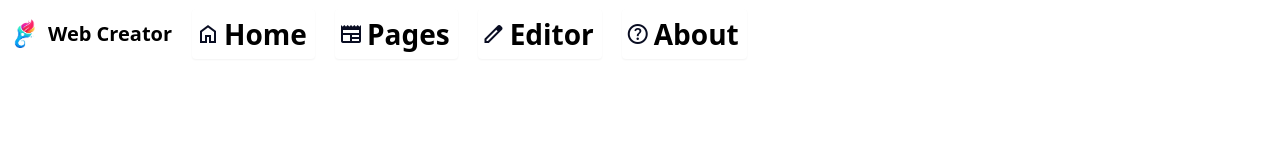
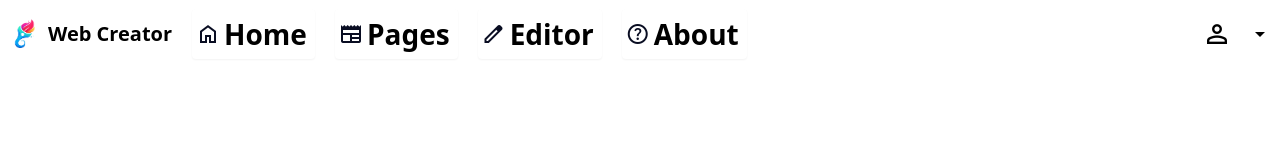
Before and after one commit to tfgsergiogonzalezmartinez/tfg_frontend, an Angular app: page /main in a window 1280 px wide. Shown: the top 160 px of the page. Built offline with nearby package versions, Linux system fonts and the light colour scheme; sample sign-in values are in the browser's storage.

Commit message:
Adiccion de el avatar de usuario y su dropdown

```diff
--- a/src/app/Components/Header/Header.component.html
+++ b/src/app/Components/Header/Header.component.html
@@ -11,6 +11,8 @@
         }
       </div>
     </div>
+
+    <app-UserProfileDropdown></app-UserProfileDropdown>
   </div>
 
 </header>
--- /dev/null
+++ b/src/app/Components/UserProfileDropdown/UserProfileDropdown.component.html
@@ -0,0 +1,32 @@
+<div class="flex bg-background flex-row flex-nowrap gap-2 mx-2 cursor-pointer relative" (click)="toggle_userDropDown()">
+  <div class="flex justify-center items-center">
+    <span class=" text-3xl material-symbols-outlined text-text dark:text-text ">
+      person
+    </span>
+  </div>
+  <div class="flex flex-col justify-start items-start">
+    <span  class="text-text font-semibold">{{Nombre}} {{Apellido1}}</span>
+    <span  class="text-text text-xs">{{Email}}</span>
+  </div>
+  <div class="flex flex-row flex-nowrap justify-center items-center text-text " >
+    @if (user_dropDown) {
+      <span class=" material-symbols-outlined w-full">
+        arrow_drop_up
+      </span>
+    }
+    @if (!user_dropDown) {
+      <span class=" material-symbols-outlined w-full">
+        arrow_drop_down
+      </span>
+    }
+  </div>
+  @if (user_dropDown) {
+    <div class="absolute w-full top-14 p-2 bg-background shadow-2xl ">
+      <div class="flex flex-col">
+        <a href="#" class="text-text w-full text-start p-1 cursor-pointer hover:bg-background-light">Perfil</a>
+        <a href="#" class="text-text w-full text-start p-1 cursor-pointer hover:bg-background-light">Configuracion</a>
+        <a href="#" class="text-text w-full text-start p-1 cursor-pointer  hover:bg-background-light">Cerrar Sesion</a>
+      </div>
+    </div>
+  }
+</div>
--- /dev/null
+++ b/src/app/Components/UserProfileDropdown/UserProfileDropdown.component.ts
@@ -0,0 +1,36 @@
+import { Component, OnInit } from '@angular/core';
+
+@Component({
+  selector: 'app-UserProfileDropdown',
+  templateUrl: './UserProfileDropdown.component.html',
+  styleUrls: ['./UserProfileDropdown.component.css']
+})
+export class UserProfileDropdownComponent implements OnInit {
+
+  Nombre : string = "";
+  Apellido1 : string = "";
+  Email : string = "";
+
+
+  user_dropDown : boolean = false;
+
+  constructor() { }
+
+  ngOnInit() {
+    this.Nombre= sessionStorage.getItem("Nombre") || "";
+    this.Apellido1= sessionStorage.getItem("Apellido1") || "";
+    this.Email= sessionStorage.getItem("Email") || "";
+  }
+
+
+  toggle_userDropDown(){
+    this.user_dropDown = !this.user_dropDown;
+  }
+  get_UserDropDown(){
+    return this.user_dropDown;
+  }
+  set_UserDropDown(value : boolean){
+    this.user_dropDown = value;
+  }
+
+}
--- a/src/app/app.module.ts
+++ b/src/app/app.module.ts
@@ -18,6 +18,7 @@ import { PruebasPageComponent } from './Pages/PruebasPage/PruebasPage.component'
 import { HeaderDesplegableComponent } from './Components/HeaderDesplegable/HeaderDesplegable.component';
 import { SubMenuComponent } from './Components/SubMenu/SubMenu.component';
 import { UserAvatarComponent } from './Components/UserAvatar/UserAvatar.component';
+import { UserProfileDropdownComponent } from './Components/UserProfileDropdown/UserProfileDropdown.component';
 
 
 @NgModule({
@@ -35,6 +36,7 @@ import { UserAvatarComponent } from './Components/UserAvatar/UserAvatar.componen
     HeaderDesplegableComponent,
     SubMenuComponent,
     UserAvatarComponent,
+    UserProfileDropdownComponent
 
   ],
   imports: [
```
Also changed, not shown: src/app/Components/UserProfileDropdown/UserProfileDropdown.component.css (added), src/assets/avatar/user_placeholder.png (added), 1 other file (tests, documents, lock files or other folders).
